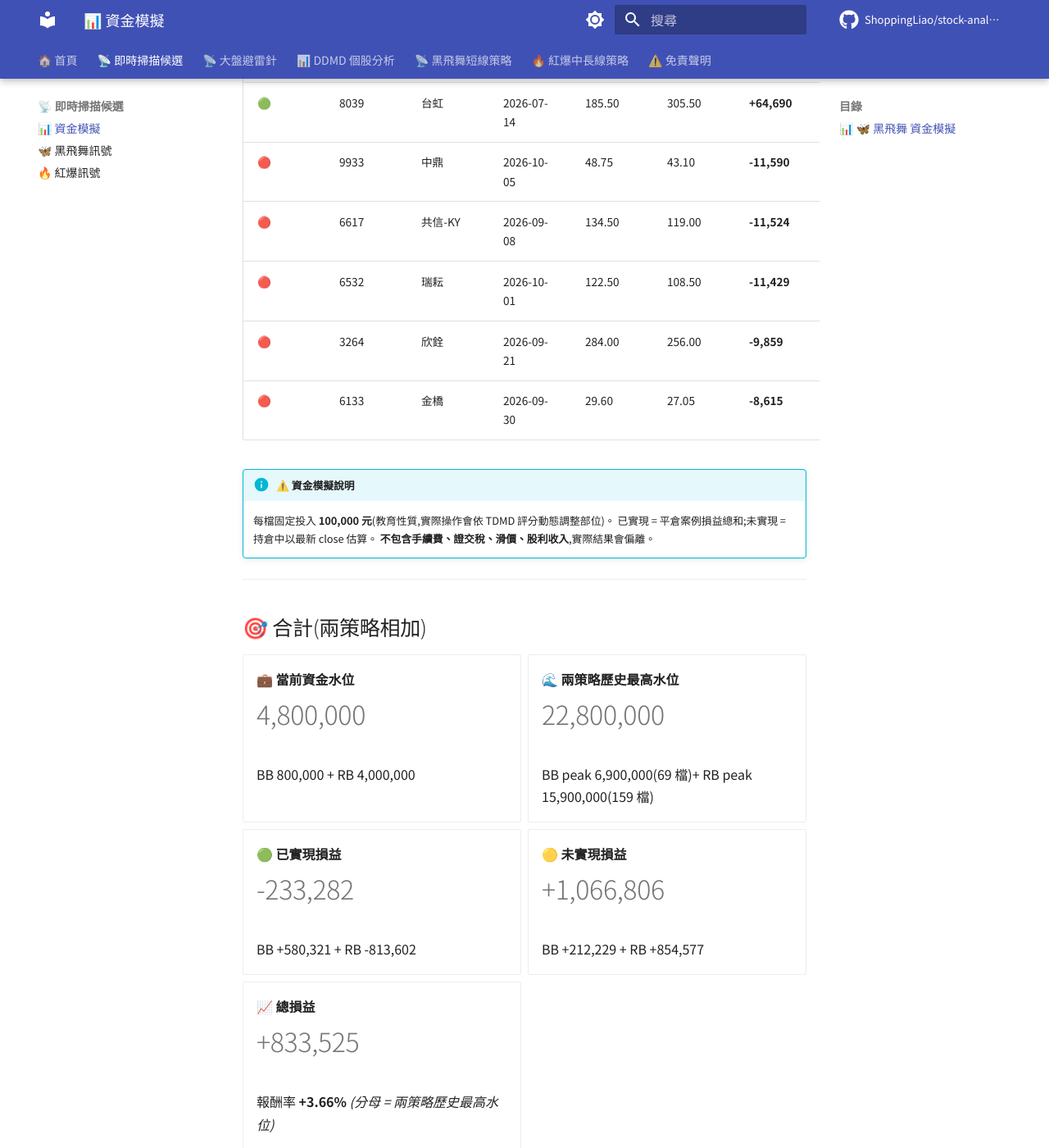
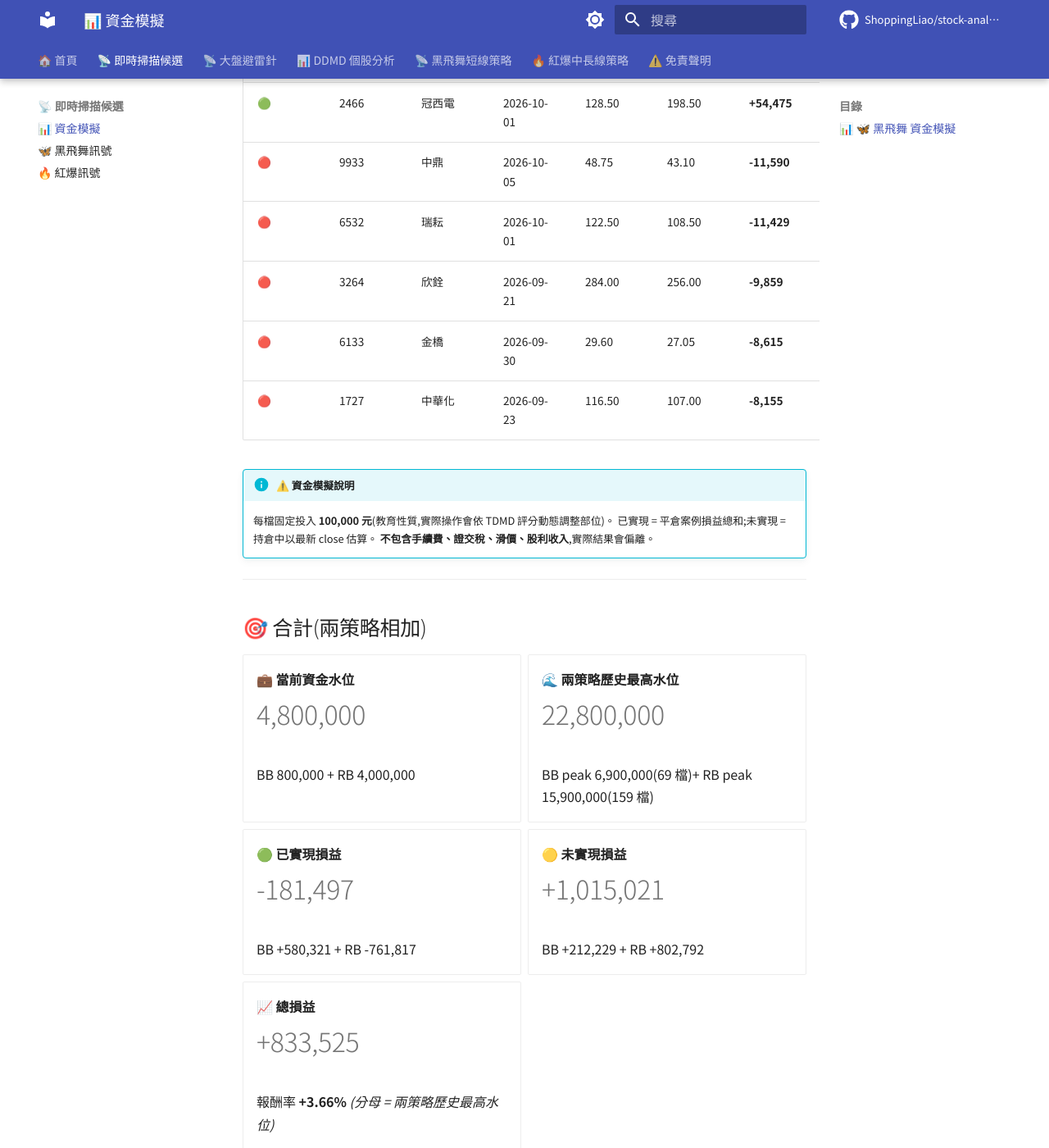
Before and after one commit to ShoppingLiao/stock-analysis-public, an MkDocs documentation site: the page built from docs/signals_capital.md, in a window 1280 px wide and 1400 px high, scrolled down 3052 px. Shown: the whole window at 82% size. Built offline with MkDocs 1.6.1 and Material for MkDocs 9.7.7, drawn with Linux system fonts in a browser that asks for light colours; comment, search, counter and statistics services are not loaded; some of the changed text lies outside the part shown.

Commit message:
docs(signals): update BB + RB + capital (2026-10-08)

```diff
--- a/docs/signals_capital.md
+++ b/docs/signals_capital.md
@@ -87,13 +87,13 @@
 
 -   **🟢 已實現損益**
 
-    # -813,602
+    # -761,817
 
-    勝率 30.9% / 256 檔已平倉
+    勝率 30.9% / 259 檔已平倉
 
 -   **🟡 未實現損益**
 
-    # +854,577
+    # +802,792
 
     持倉 40 檔(現價 vs 進場價)
 
@@ -115,12 +115,12 @@
 | 🟢 | 2033 | 佳大 | 2026-08-28 | 25.65 | 52.20 | **+103,509** | **+103.51%** |
 | 🟢 | 1709 | 和益 | 2026-08-13 | 30.65 | 61.00 | **+99,021** | **+99.02%** |
 | 🟢 | 2030 | 彰源 | 2026-08-10 | 20.45 | 35.55 | **+73,839** | **+73.84%** |
-| 🟢 | 8039 | 台虹 | 2026-07-14 | 185.50 | 305.50 | **+64,690** | **+64.69%** |
+| 🟢 | 2466 | 冠西電 | 2026-10-01 | 128.50 | 198.50 | **+54,475** | **+54.47%** |
 | 🔴 | 9933 | 中鼎 | 2026-10-05 | 48.75 | 43.10 | **-11,590** | **-11.59%** |
-| 🔴 | 6617 | 共信-KY | 2026-09-08 | 134.50 | 119.00 | **-11,524** | **-11.52%** |
 | 🔴 | 6532 | 瑞耘 | 2026-10-01 | 122.50 | 108.50 | **-11,429** | **-11.43%** |
 | 🔴 | 3264 | 欣銓 | 2026-09-21 | 284.00 | 256.00 | **-9,859** | **-9.86%** |
 | 🔴 | 6133 | 金橋 | 2026-09-30 | 29.60 | 27.05 | **-8,615** | **-8.61%** |
+| 🔴 | 1727 | 中華化 | 2026-09-23 | 116.50 | 107.00 | **-8,155** | **-8.15%** |
 
 !!! info "⚠️ 資金模擬說明"
     每檔固定投入 **100,000 元**(教育性質,實際操作會依 TDMD 評分動態調整部位)。
@@ -147,15 +147,15 @@
 
 -   **🟢 已實現損益**
 
-    # -233,282
+    # -181,497
 
-    BB +580,321 + RB -813,602
+    BB +580,321 + RB -761,817
 
 -   **🟡 未實現損益**
 
-    # +1,066,806
+    # +1,015,021
 
-    BB +212,229 + RB +854,577
+    BB +212,229 + RB +802,792
 
 -   **📈 總損益**
 
```
Also changed, not shown: docs/signals_red_burst.md (+46 -52 lines).
